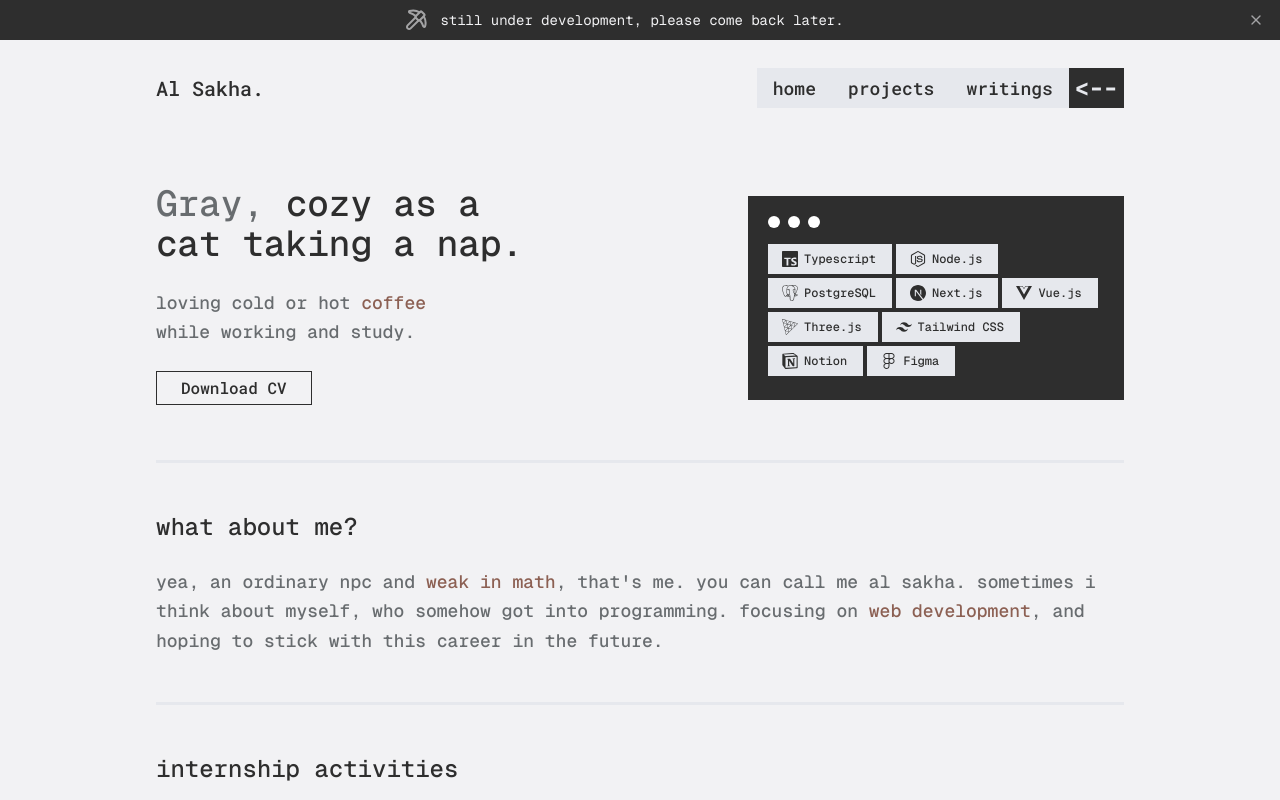
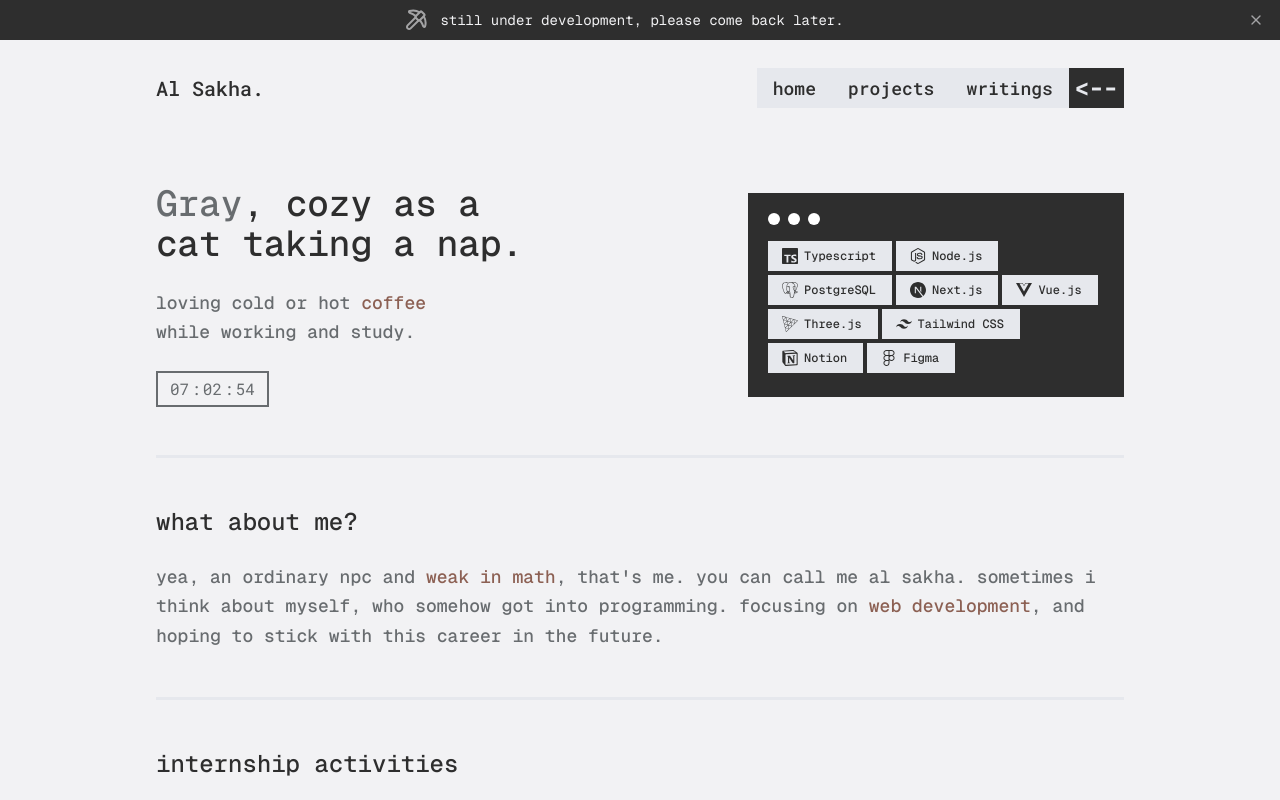
Before and after one commit to IRTIDEATH/Al-Sakha, a Next.js app: page / in a window 1280 px wide. Shown: the top 800 px of the page. Built offline with nearby package versions, Linux system fonts and the light colour scheme.

Commit message:
Update hero section by adding a clock and improved the skill badge layout

```diff
--- a/components/section/home/hero-section.tsx
+++ b/components/section/home/hero-section.tsx
@@ -9,15 +9,30 @@ import { useReducedMotion } from "motion/react";
 import Image from "next/image";
 import ZetaText from "@/components/ui/zeta-text";
 import dynamic from "next/dynamic";
+import { SlidingNumber } from "@/components/ui/sliding-number";
+import { useEffect, useState } from "react";
 
 const Cursor = dynamic(() => import("@/components/ui/animate-cursor"), {ssr: false});
 
 const HeroSection = () => {
   const prefersReducedMotion = useReducedMotion();
+  const [hours, setHours] = useState(new Date().getHours());
+  const [minutes, setMinutes] = useState(new Date().getMinutes());
+  const [seconds, setSeconds] = useState(new Date().getSeconds());
+
+  useEffect(() => {
+    const interval = setInterval(() => {
+      setHours(new Date().getHours());
+      setMinutes(new Date().getMinutes());
+      setSeconds(new Date().getSeconds());
+    }, 1000);
+    return () => clearInterval(interval);
+  }, []);
+
   return (
     <>
       <section className="mt-12 flex flex-col md:flex-row items-start md:items-center gap-8 justify-between">
-        <div className="space-y-6">
+        <div className="space-y-6 flex flex-col items-start">
           <h1 className="text-3xl sm:text-4xl font-medium">
             <ZetaText>
               {!prefersReducedMotion && (
@@ -48,8 +63,8 @@ const HeroSection = () => {
                   />
                 </Cursor>
               )}
-              Gray,
-            </ZetaText>{" "}
+              Gray
+            </ZetaText>,{" "}
             cozy as a <br /> cat taking a nap.
           </h1>
           <p className="font-medium text-zeta text-lg">
@@ -57,7 +72,15 @@ const HeroSection = () => {
             <br />
             while working and study.
           </p>
-          <AnimatedButton>Download CV</AnimatedButton>
+          <div className="px-3 py-1 border-2 border-zeta">
+            <div className="flex items-center gap-0.5 font-roboto text-zeta">
+              <SlidingNumber value={hours} padStart={true} />
+              <span>:</span>
+              <SlidingNumber value={minutes} padStart={true} />
+              <span>:</span>
+              <SlidingNumber value={seconds} padStart={true} />
+            </div>
+          </div>
         </div>
         <div className="bg-foreground p-5 flex flex-col">
           <ul className="flex mb-4 gap-2">
@@ -65,7 +88,7 @@ const HeroSection = () => {
             <li className="w-3 h-3 bg-white rounded-full"></li>
             <li className="w-3 h-3 bg-white rounded-full"></li>
           </ul>
-          <div className="md:w-[21rem] space-x-[4px] space-y-[4px]">
+          <div className="w-full md:max-w-[21rem] space-x-[4px] space-y-[4px]">
             {skillBadgeIcon.map((item, index) => (
               <Badge key={index}>
                 <Icon className="-ms-0.5 text-[16px]" icon={item.icon} />
--- /dev/null
+++ b/components/ui/sliding-number.tsx
@@ -0,0 +1,122 @@
+"use client";
+import { useEffect, useId } from "react";
+import {
+  MotionValue,
+  motion,
+  useSpring,
+  useTransform,
+  motionValue,
+} from "motion/react";
+import useMeasure from "react-use-measure";
+
+const TRANSITION = {
+  type: "spring",
+  stiffness: 280,
+  damping: 18,
+  mass: 0.3,
+};
+
+function Digit({ value, place }: { value: number; place: number }) {
+  const valueRoundedToPlace = Math.floor(value / place) % 10;
+  const initial = motionValue(valueRoundedToPlace);
+  const animatedValue = useSpring(initial, TRANSITION);
+
+  useEffect(() => {
+    animatedValue.set(valueRoundedToPlace);
+  }, [animatedValue, valueRoundedToPlace]);
+
+  return (
+    <div className="relative inline-block w-[1ch] overflow-x-visible overflow-y-clip leading-none tabular-nums">
+      <div className="invisible">0</div>
+      {Array.from({ length: 10 }, (_, i) => (
+        <Number key={i} mv={animatedValue} number={i} />
+      ))}
+    </div>
+  );
+}
+
+function Number({ mv, number }: { mv: MotionValue<number>; number: number }) {
+  const uniqueId = useId();
+  const [ref, bounds] = useMeasure();
+
+  const y = useTransform(mv, (latest) => {
+    if (!bounds.height) return 0;
+    const placeValue = latest % 10;
+    const offset = (10 + number - placeValue) % 10;
+    let memo = offset * bounds.height;
+
+    if (offset > 5) {
+      memo -= 10 * bounds.height;
+    }
+
+    return memo;
+  });
+
+  // don't render the animated number until we know the height
+  if (!bounds.height) {
+    return (
+      <span ref={ref} className="invisible absolute">
+        {number}
+      </span>
+    );
+  }
+
+  return (
+    <motion.span
+      style={{ y }}
+      layoutId={`${uniqueId}-${number}`}
+      className="absolute inset-0 flex items-center justify-center"
+      transition={TRANSITION}
+      ref={ref}
+    >
+      {number}
+    </motion.span>
+  );
+}
+
+type SlidingNumberProps = {
+  value: number;
+  padStart?: boolean;
+  decimalSeparator?: string;
+};
+
+export function SlidingNumber({
+  value,
+  padStart = false,
+  decimalSeparator = ".",
+}: SlidingNumberProps) {
+  const absValue = Math.abs(value);
+  const [integerPart, decimalPart] = absValue.toString().split(".");
+  const integerValue = parseInt(integerPart, 10);
+  const paddedInteger =
+    padStart && integerValue < 10 ? `0${integerPart}` : integerPart;
+  const integerDigits = paddedInteger.split("");
+  const integerPlaces = integerDigits.map((_, i) =>
+    Math.pow(10, integerDigits.length - i - 1)
+  );
+
+  return (
+    <div className="flex items-center">
+      {value < 0 && "-"}
+      {integerDigits.map((_, index) => (
+        <Digit
+          key={`pos-${integerPlaces[index]}`}
+          value={integerValue}
+          place={integerPlaces[index]}
+        />
+      ))}
+      {decimalPart && (
+        <>
+          <span>{decimalSeparator}</span>
+          {decimalPart.split("").map((_, index) => (
+            <Digit
+              key={`decimal-${index}`}
+              value={parseInt(decimalPart, 10)}
+              place={Math.pow(10, decimalPart.length - index - 1)}
+            />
+          ))}
+        </>
+      )}
+    </div>
+  );
+}
--- a/package.json
+++ b/package.json
@@ -25,6 +25,7 @@
     "next-mdx-remote": "^5.0.0",
     "react": "^19.0.0",
     "react-dom": "^19.0.0",
+    "react-use-measure": "^2.1.7",
     "sharp": "^0.34.1",
     "sonner": "^2.0.3",
     "tailwind-merge": "^3.2.0",
```
Also changed, not shown: 1 other file (tests, documents, lock files or other folders).
